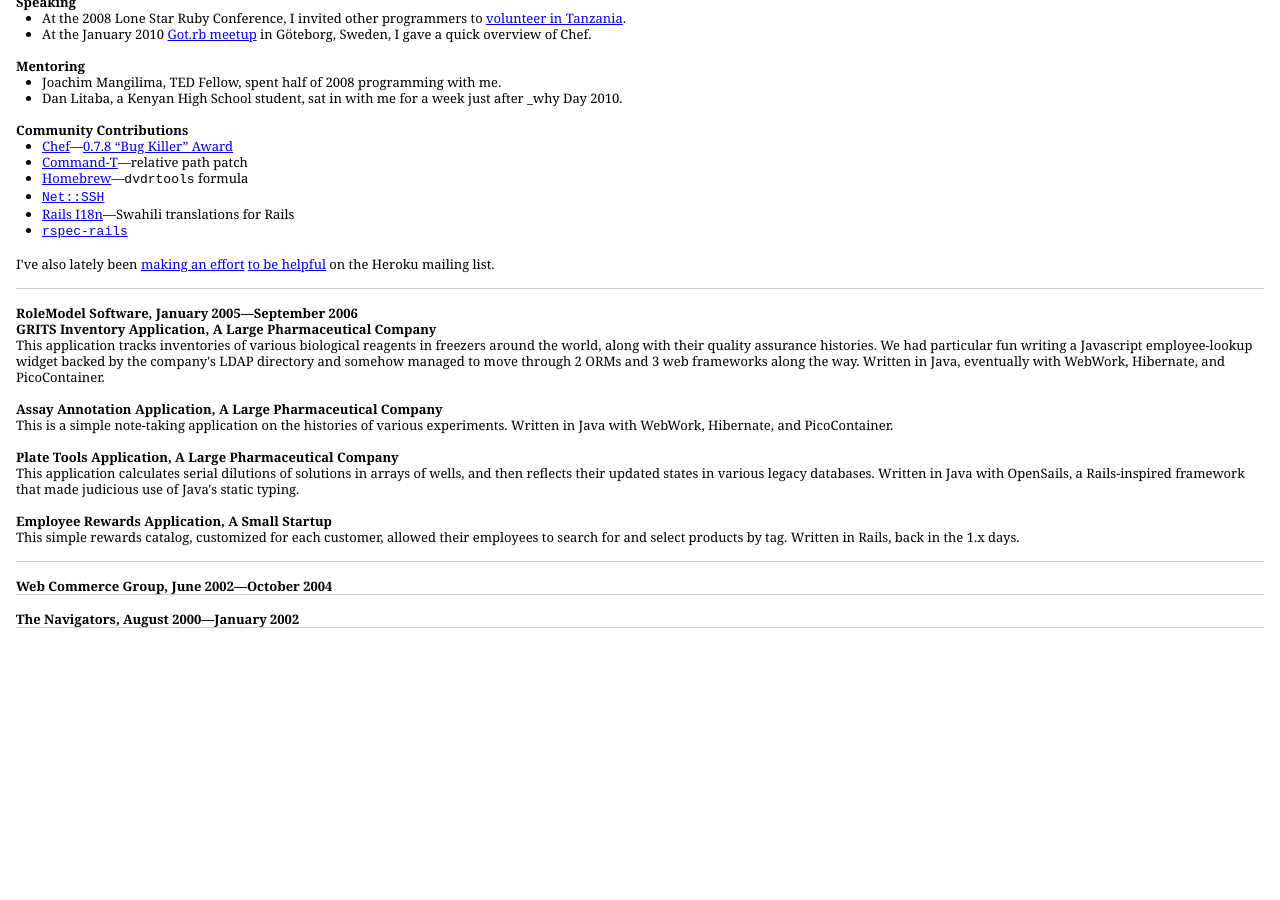
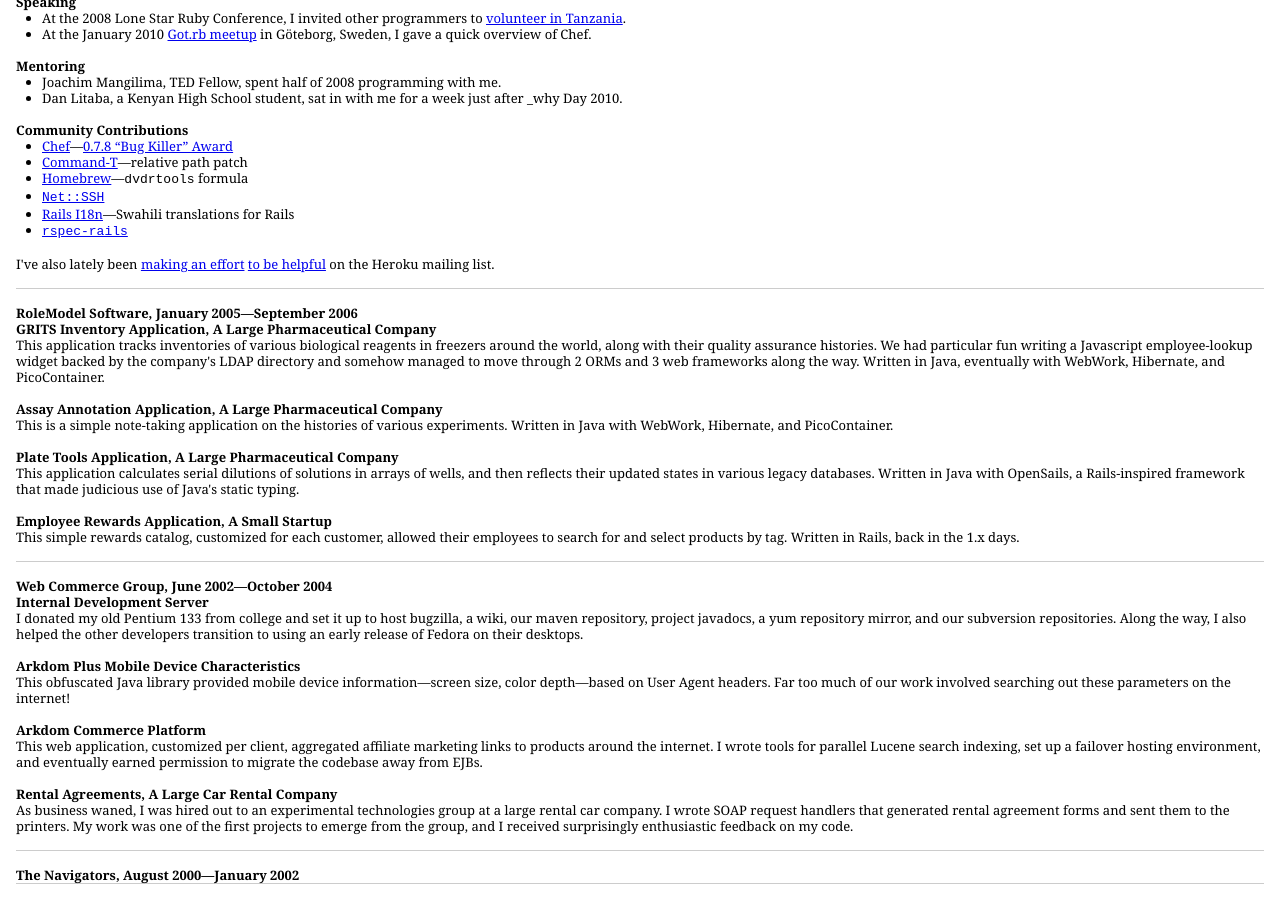
Before and after one commit to matthewtodd/matthewtodd.github.io, a Jekyll site: the page app/resume.html, which Jekyll copies as it is, in a window 1280 px wide and 900 px high, scrolled down 822 px. Built offline with Jekyll 4.4.1, drawn with Linux system fonts in a browser that asks for light colours; before the commit the page ends 1466 px from its top, so only the background shows below that.

Commit message:
Draft WCG section.

```diff
--- a/app/resume.html
+++ b/app/resume.html
@@ -215,6 +215,41 @@
 
     <section>
       <h1>Web Commerce Group, June 2002&mdash;October 2004</h1>
+
+      <section>
+        <h1>Internal Development Server</h1>
+        <p>I donated my old Pentium 133 from college and set it up to host
+        bugzilla, a wiki, our maven repository, project javadocs, a yum
+        repository mirror, and our subversion repositories. Along the way, I
+        also helped the other developers transition to using an early
+        release of Fedora on their desktops.</p>
+      </section>
+
+      <section>
+        <h1>Arkdom Plus Mobile Device Characteristics</h1>
+        <p>This obfuscated Java library provided mobile device
+        information&mdash;screen size, color depth&mdash;based on User Agent
+        headers. Far too much of our work involved searching out these
+        parameters on the internet!</p>
+      </section>
+
+      <section>
+        <h1>Arkdom Commerce Platform</h1>
+        <p>This web application, customized per client, aggregated affiliate
+        marketing links to products around the internet. I wrote tools for
+        parallel Lucene search indexing, set up a failover hosting environment,
+        and eventually earned permission to migrate the codebase away from
+        EJBs.</p>
+      </section>
+
+      <section>
+        <h1>Rental Agreements, A Large Car Rental Company</h1>
+        <p>As business waned, I was hired out to an experimental technologies
+        group at a large rental car company. I wrote SOAP request handlers that
+        generated rental agreement forms and sent them to the printers. My work
+        was one of the first projects to emerge from the group, and I received
+        surprisingly enthusiastic feedback on my code.</p>
+      </section>
     </section>
 
 
```
